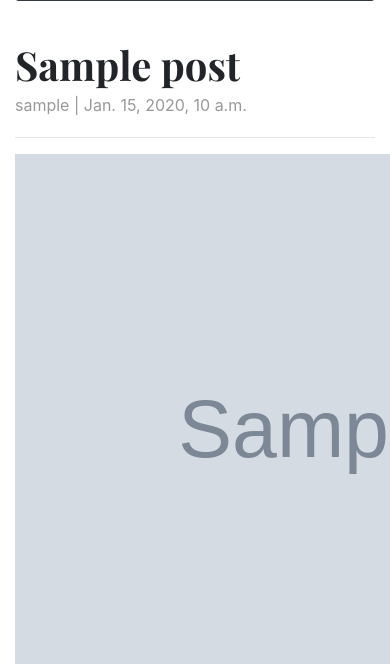
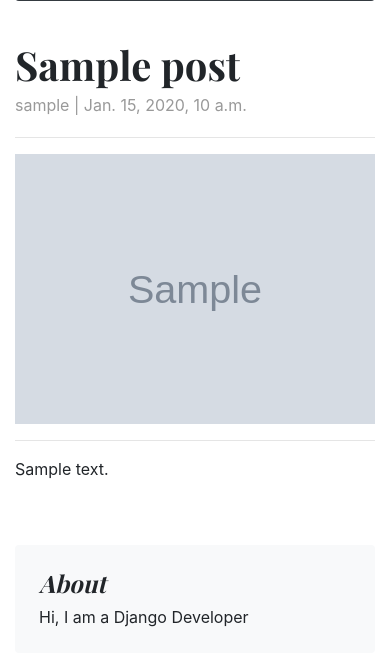
Before and after one commit to vinayak-sharda/Blog, a Django app: a page that uses templates/post_detail.html in a window 390 px wide; the page is wider, and only the part inside the window is pictured. Shown: the part 451-1115 px from the top of that part. Run offline with Django 3.2, Linux system fonts and the light colour scheme; tables that the repository leaves empty hold one stand-in row (values such as "Sample post"); grey boxes marked "Sample" are stand-in pictures; some libraries are stand-ins or nearby versions.

Commit message:
Making Site Responsive

```diff
--- a/templates/post_detail.html
+++ b/templates/post_detail.html
@@ -1,3 +1,5 @@
+
+
 {% extends 'index.html' %}
 
 {% block content %}
@@ -10,7 +12,7 @@
           <p class="blog-post-meta">{{ post.author }} | {{ post.created_on }} </p>
 
           <hr>
-          <img class="bd-placeholder-img" width="600" height="550" src = "{{ post.image.url }}" preserveAspectRatio="xMidYMid slice" focusable="false" role="img" aria-label="Placeholder: Thumbnail"><title>Placeholder</title><rect width="100%" height="100%" fill="#55595c"/></i>
+          <img class="bd-placeholder-img"   style="height:auto; max-width:100%; border:none; display:block;"  src = "{{ post.image.url }}" />
 
           <hr>
           <p>{{ object.content | safe }}</h3></p>
```
Also changed, not shown: mysite/static/blog.css (line endings or trailing spaces).
